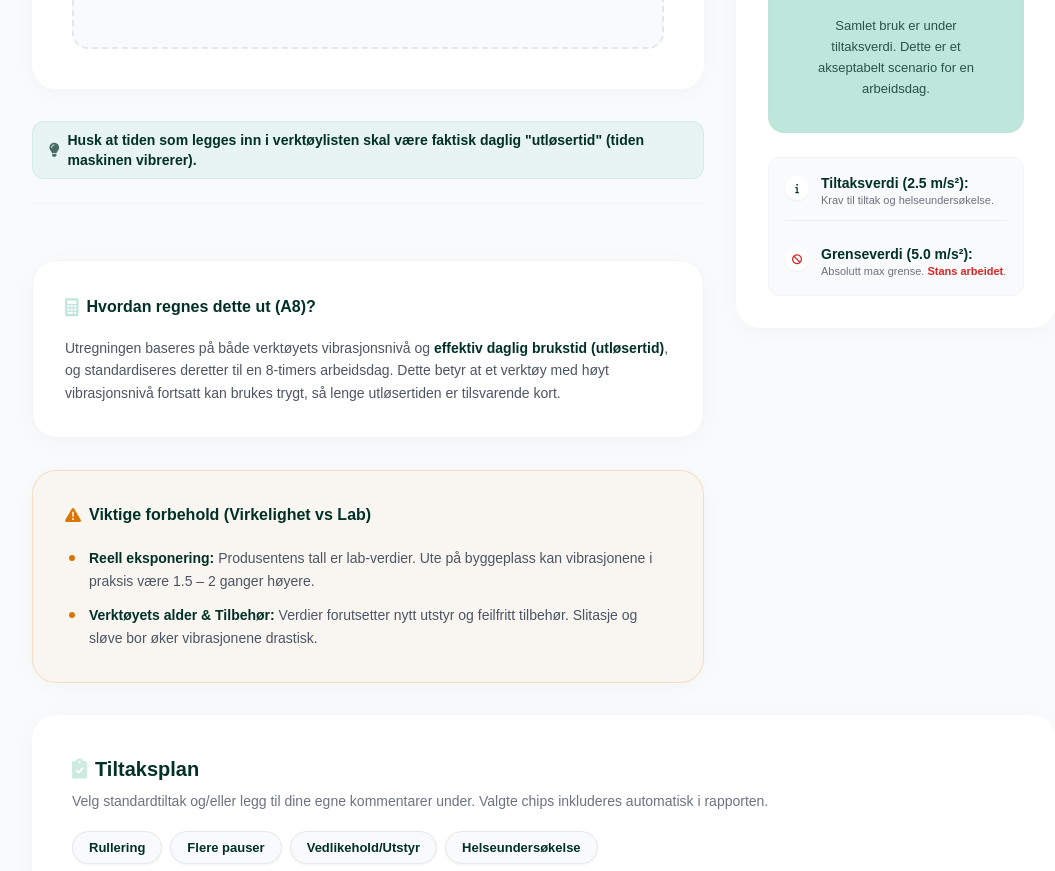
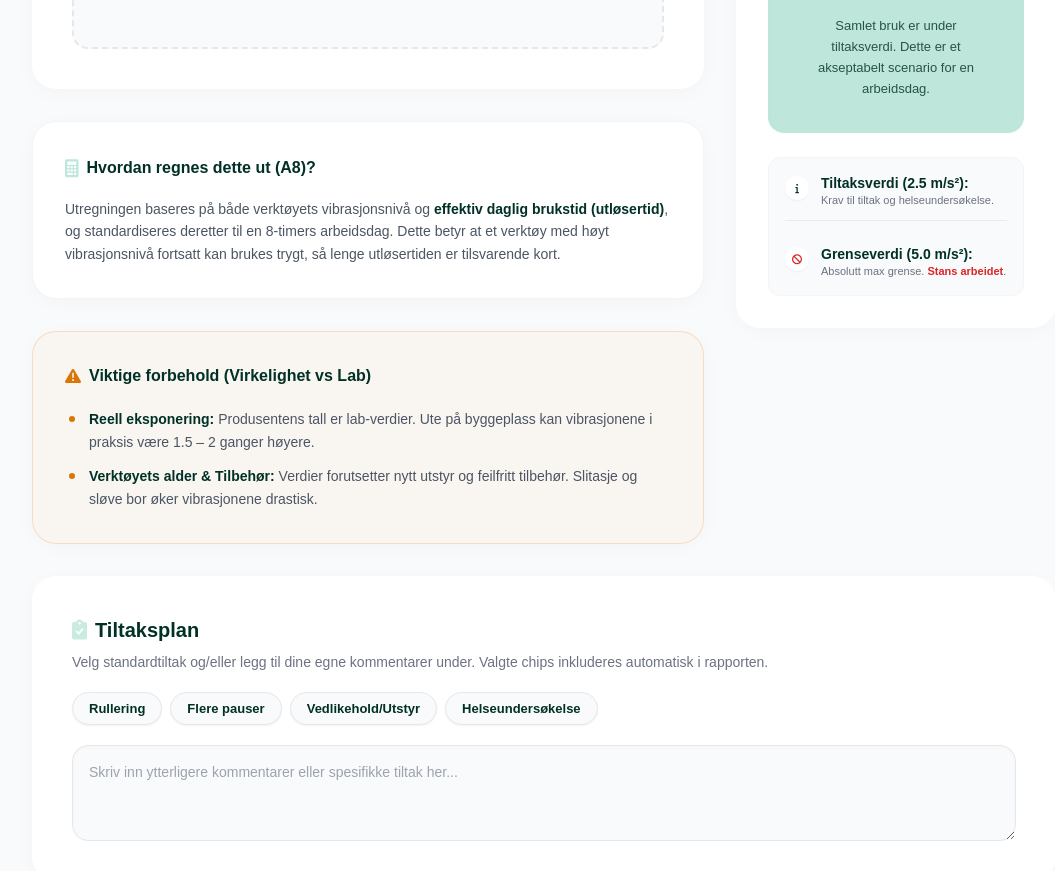
Before and after one commit to AreMartin/Vibrasjonskalkulator, a plain HTML site: page index.html in a window 1280 px wide. Shown: the part 800-1671 px from the top of the page, without its empty margins (96-1151 px from the left). Drawn offline with nearby package versions, Linux system fonts and the light colour scheme.

Commit message:
Update index.html

```diff
--- a/index.html
+++ b/index.html
@@ -180,12 +180,6 @@
                     </div>
                 </div>
 
-                 <div class="mb-6 pb-6 border-b border-gray-100">
-                <div class="inline-flex items-center gap-2 bg-brand-mint/30 text-brand-dark px-4 py-2 rounded-xl text-sm font-semibold border border-brand-mint/50">
-                    <i class="fas fa-lightbulb text-brand-dark/70"></i>
-                    Husk at tiden som legges inn i verktøylisten skal være faktisk daglig "utløsertid" (tiden maskinen vibrerer).
-                </div>
-            </div>
 
                 <!-- INFO BOKS (UTREGNING) -->
                 <div class="bg-white rounded-3xl shadow-soft p-6 sm:p-8 border border-gray-100 flex flex-col gap-3 text-sm">
```
